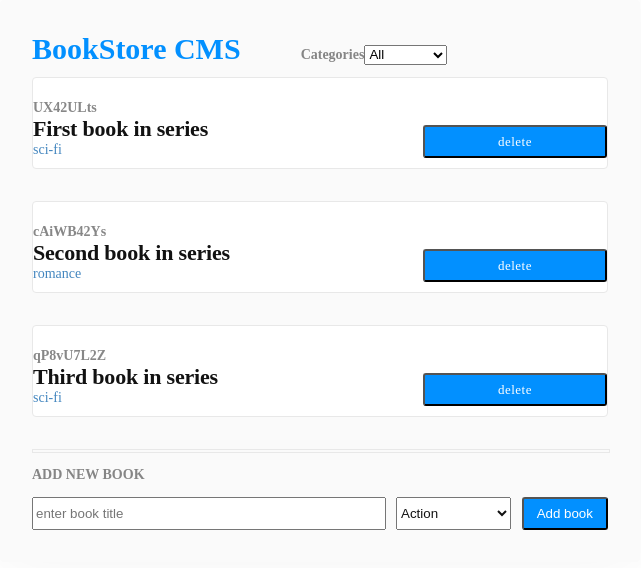
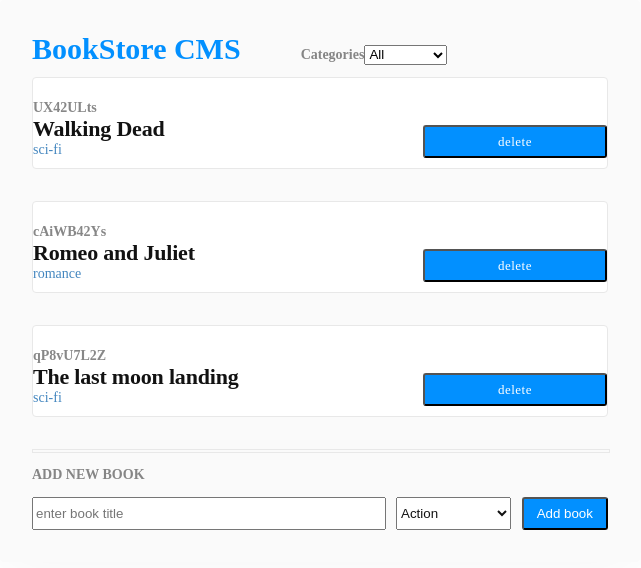
Before and after one commit to Oghenebrume50/react-bookstore, a React (Create React App) app: page / in a window 1280 px wide. Shown: the top 568 px of the page, without its empty margins (320-961 px from the left). Built offline with nearby package versions, Linux system fonts and the light colour scheme.

Commit message:
edit readme and changed book title

```diff
--- a/src/index.js
+++ b/src/index.js
@@ -11,9 +11,9 @@ import './index.css';
 
 const INITIAL_STATE = {
   books: [
-  {id: shortid.generate(), title: 'First book in series', category: 'sci-fi'},
-  {id: shortid.generate(), title: 'Second book in series', category: 'romance'},
-  {id: shortid.generate(), title: 'Third book in series', category: 'sci-fi'}
+  {id: shortid.generate(), title: 'Walking Dead', category: 'sci-fi'},
+  {id: shortid.generate(), title: 'Romeo and Juliet', category: 'romance'},
+  {id: shortid.generate(), title: 'The last moon landing', category: 'sci-fi'}
   ]
 }
 
```
Also changed, not shown: 1 other file (tests, documents, lock files or other folders).
